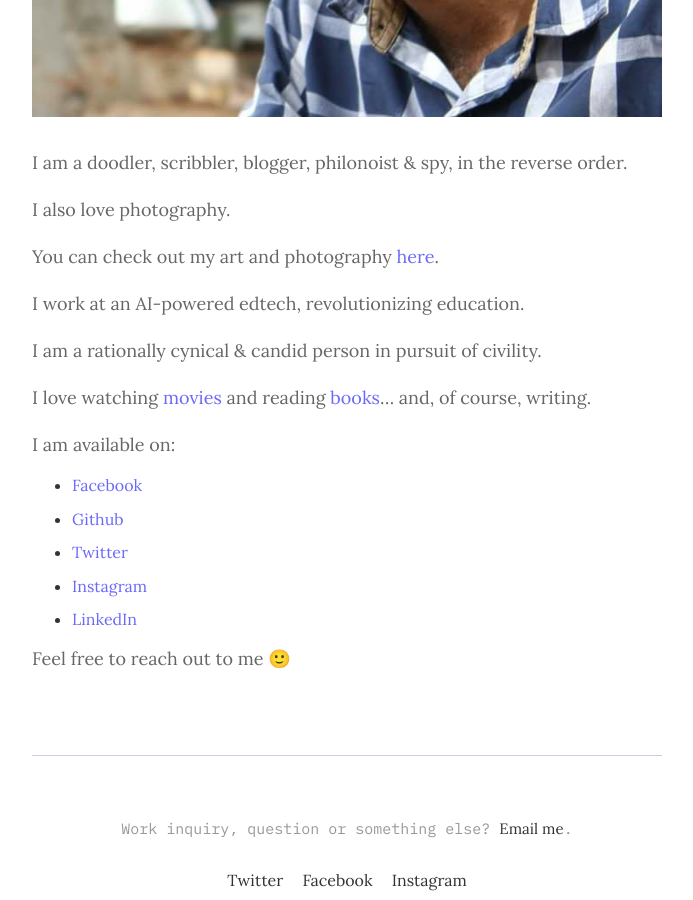
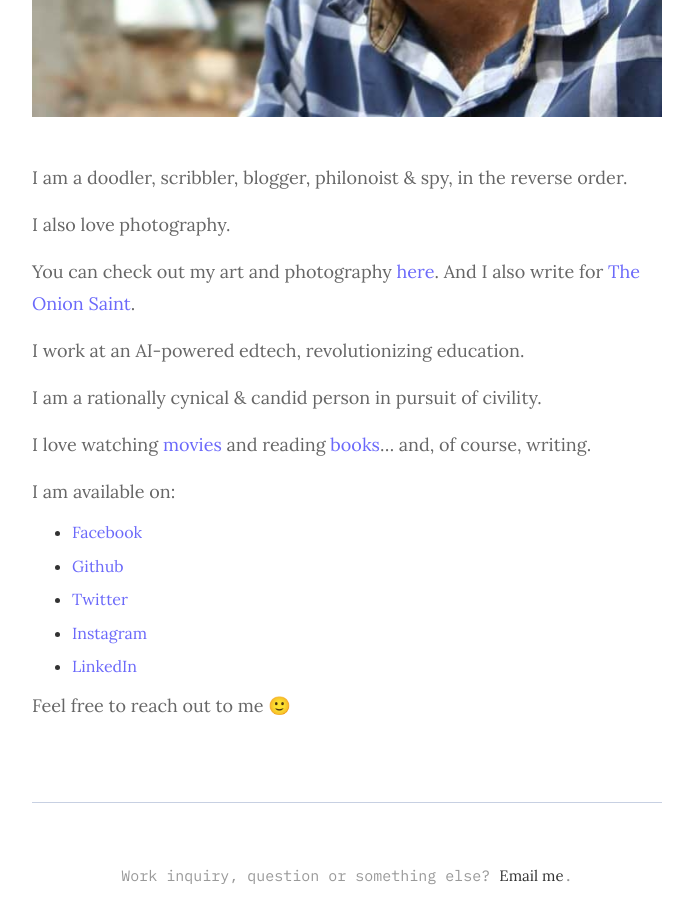
Before and after one commit to argumentativeyouth/pblog, a Jekyll site: the page built from _pages/about.md, in a window 1280 px wide and 900 px high, scrolled down 786 px. Shown: the whole window, without its empty margins (293-986 px from the left). Built offline with Jekyll 4.4.1, drawn with Linux system fonts in a browser that asks for light colours.

Commit message:
Update about.md

```diff
--- a/_pages/about.md
+++ b/_pages/about.md
@@ -6,11 +6,13 @@ image:
 ---
 
 ![Hello](/assets/img/08.jpg)
+
 I am a doodler, scribbler, blogger, philonoist & spy, in the reverse order.
 
 I also love photography.
 
 You can check out my art and photography [here](https://www.pritams.studio/).
+And I also write for [The Onion Saint](https://blog.theonionsaint.com/).
 
 I work at an AI-powered edtech, revolutionizing education.
 
```
